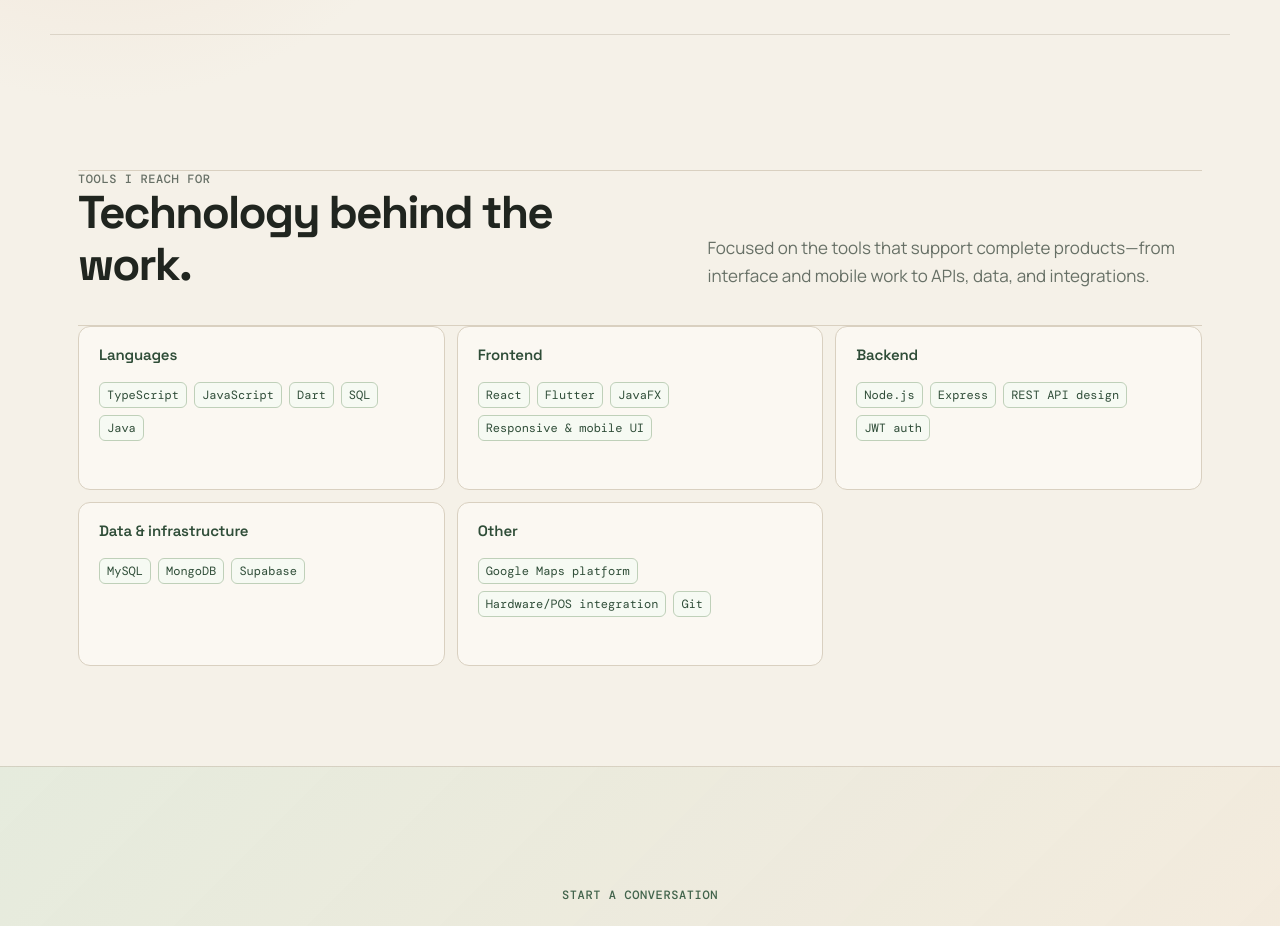
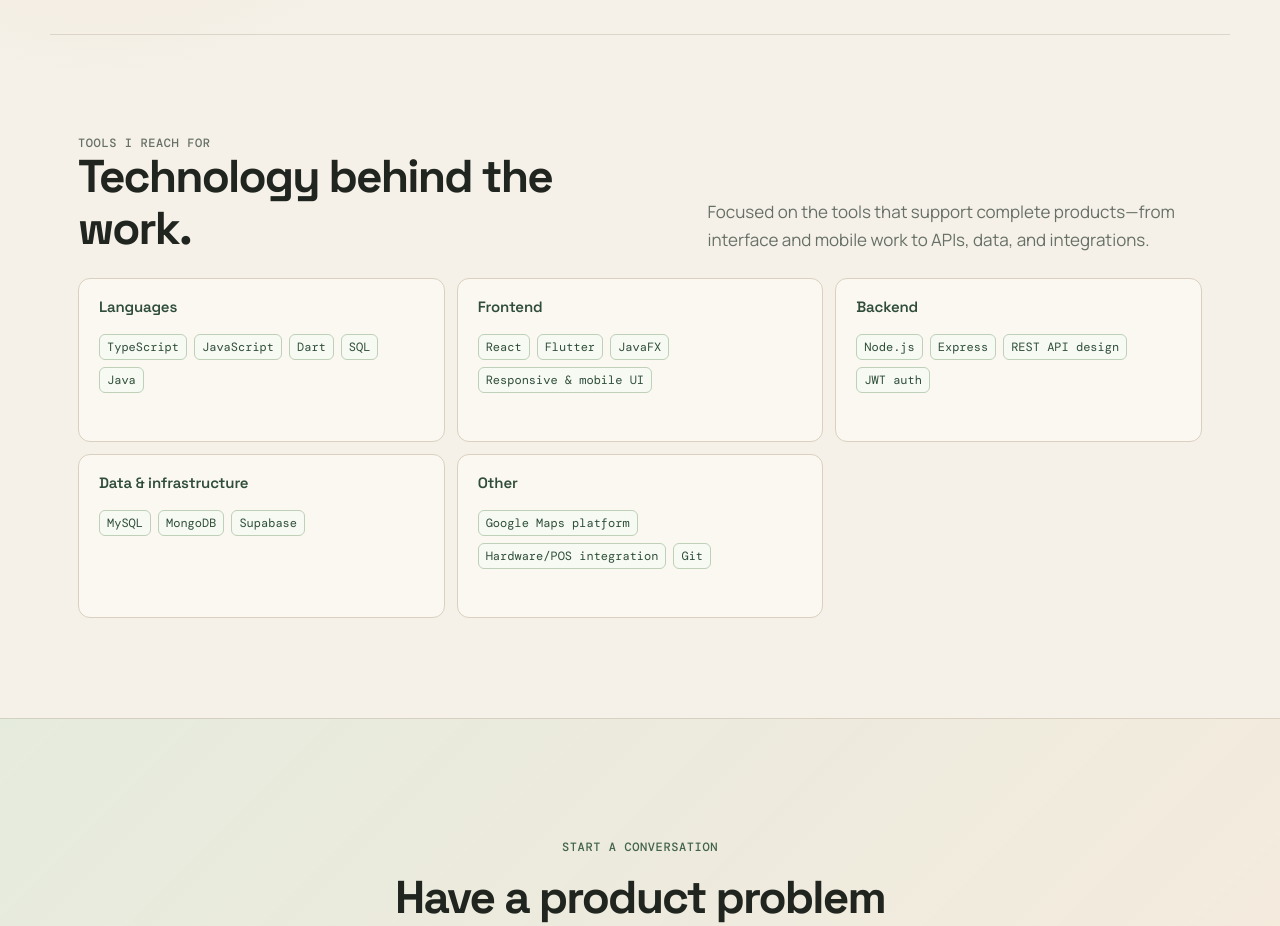
Before and after one commit to AdisHuqi/adis-huqi-portfolio, a React (Vite) app: page / in a window 1280 px wide. Shown: the part 1740-2666 px from the top of the page. Built offline with nearby package versions, Linux system fonts and the light colour scheme.

Commit message:
Remove inherited skills layout gap

```diff
--- a/src/index.css
+++ b/src/index.css
@@ -558,6 +558,18 @@ ul {
   margin-bottom: 24px;
 }
 
+/* Override the former list layout, which added a second divider and margin
+   above every direct child of the skills section. */
+.skills > .skills-head,
+.skills > .skills-grid {
+  margin-top: 0;
+  border-top: 0;
+}
+
+.skills > .skills-grid {
+  margin-top: 0;
+}
+
 .skills-head h2 {
   margin: 0;
 }
```
